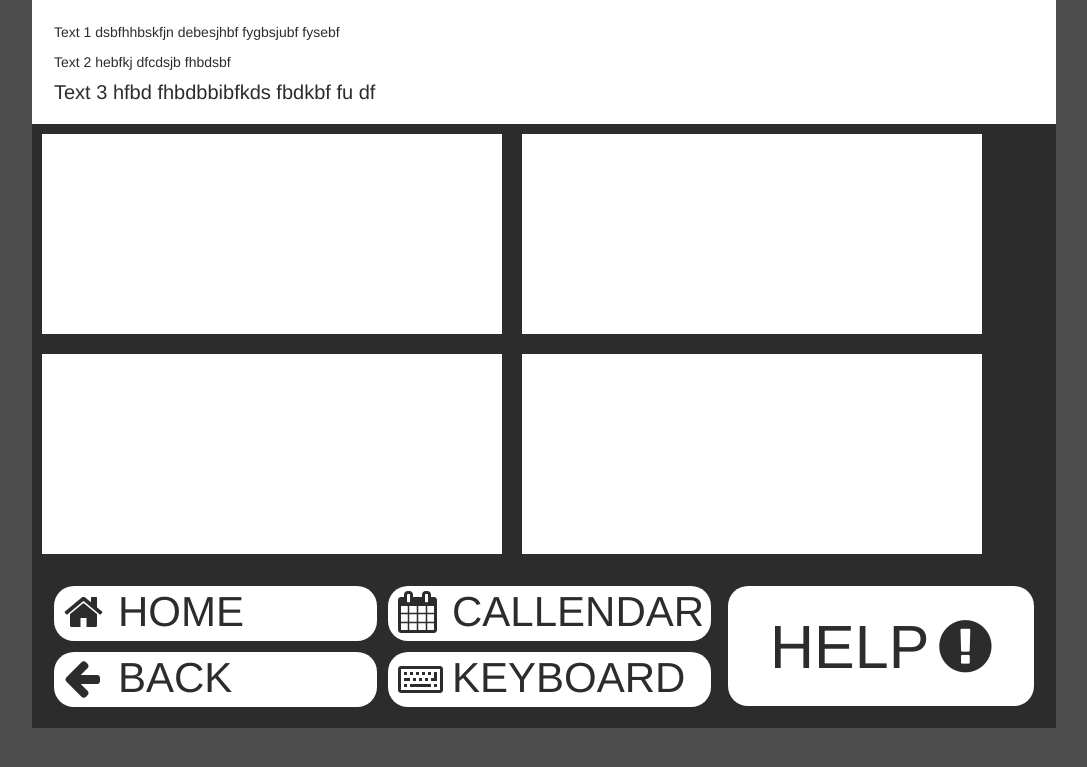
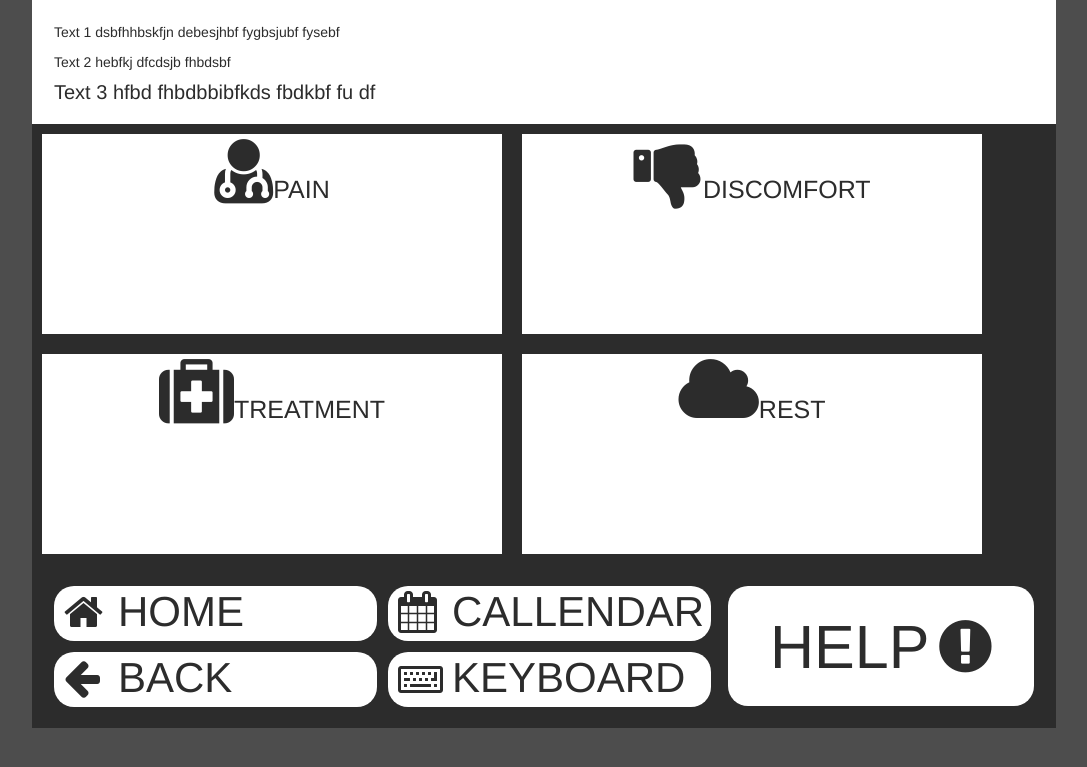
Before and after one commit to davealbert/HealthHackDublin2013-html, a CodeIgniter app: page /index.php/myneeds/index in a window 1280 px wide. Shown: the top 767 px of the page, without its empty margins (96-1183 px from the left). Run offline with CodeIgniter, Linux system fonts and the light colour scheme; some libraries are stand-ins or nearby versions.

Commit message:
Updated 4button.php and welcome message with images

```diff
--- a/application/views/4button.php
+++ b/application/views/4button.php
@@ -6,14 +6,15 @@
 	margin: 10px;
 	float:left;
 	color:#2c2c2c;
+	font-size:25px;
+	text-align: center;
 }
+
 	</style>
 <div id="wrapper">
-	<div id="pageContent">
-		<div class="buttons"></div>
-		<div class="buttons"></div>
-		<div class="buttons"></div>
-		<div class="buttons"></div>
+		<div class="buttons"><i class="icon-user-md icon-3x"></i>PAIN</div>
+		<div class="buttons"><i class="icon-thumbs-down icon-3x"></i>DISCOMFORT</div>
+		<div class="buttons"><i class="icon-medkit icon-3x"></i>TREATMENT</div>
+		<div class="buttons"><i class="icon-cloud icon-3x"></i>REST</div>
 		<div style="clear:both;"></div>
-	</div>
 </div>
```
Also changed, not shown: application/views/welcome_message.php (+21 -2 lines).
